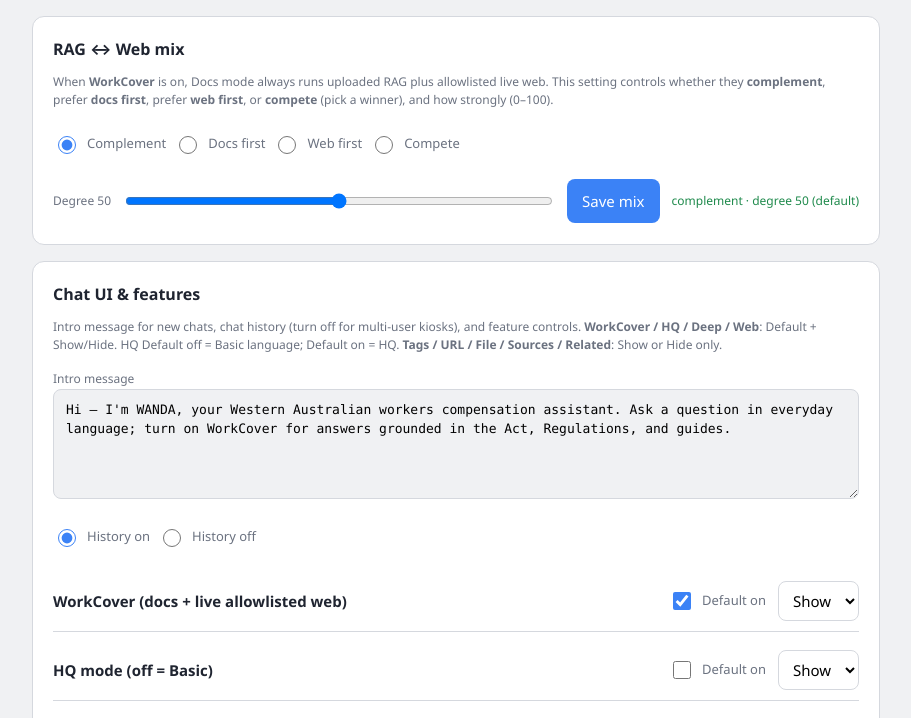
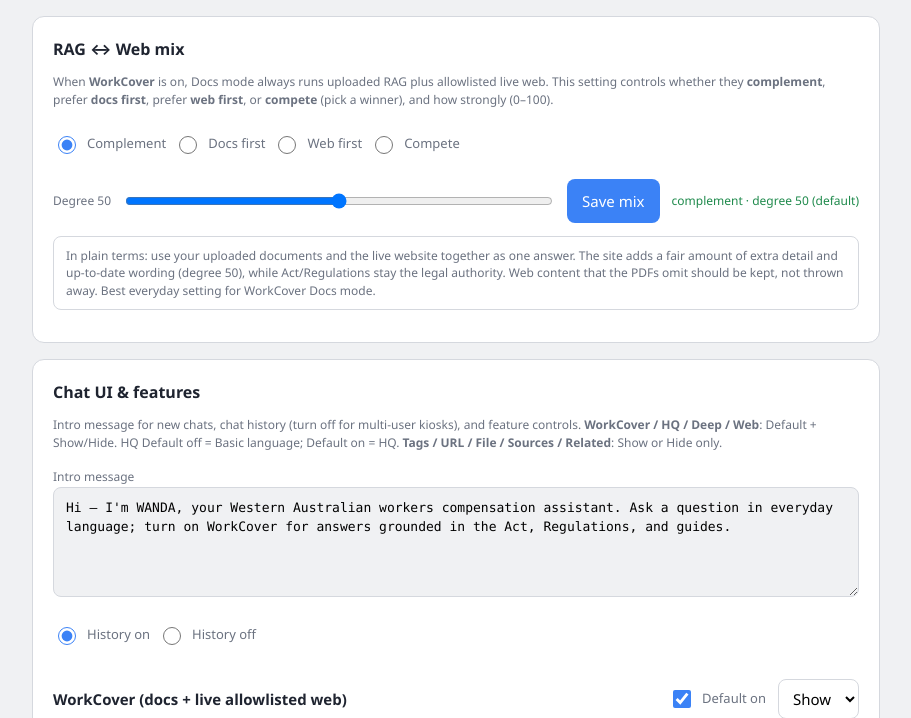
Before and after one commit to oicurmt3/kb-template, a PHP site: page /admin.php in a window 1280 px wide. Shown: the part 1010-1728 px from the top of the page, without its empty margins (184-1095 px from the left). Run offline with PHP 8.4, Linux system fonts and the light colour scheme; the visitor is signed in with stand-in values (Sample User, id 1); data that the repository does not hold is empty.

Commit message:
Add live plain-English hint for RAG vs web mix in admin.
Co-authored-by: Cursor <cursoragent@cursor.com>

```diff
--- a/admin.php
+++ b/admin.php
@@ -111,6 +111,7 @@ $appTitle = (string)($config['app']['title'] ?? 'WANDA');
         <button type="button" id="save-rag-web-mix" class="btn btn-primary">Save mix</button>
         <span id="rag-web-mix-status" class="hint" aria-live="polite"></span>
       </div>
+      <p id="rag-web-mix-hint" class="hint rag-web-mix-hint" style="margin-top:12px" aria-live="polite"></p>
     </section>
 
     <section class="card">
--- a/assets/admin.js
+++ b/assets/admin.js
@@ -27,6 +27,7 @@
   const $ragWebDegreeVal = document.getElementById('rag-web-degree-val');
   const $saveRagWebMix = document.getElementById('save-rag-web-mix');
   const $ragWebMixStatus = document.getElementById('rag-web-mix-status');
+  const $ragWebMixHint = document.getElementById('rag-web-mix-hint');
   const $uiIntro = document.getElementById('ui-intro');
   const $uiFeaturesList = document.getElementById('ui-features-list');
   const $saveUiFeatures = document.getElementById('save-ui-features');
@@ -562,6 +563,76 @@
     $ragWebMixStatus.classList.toggle('ok', !!msg && !isErr);
   }
 
+  function degreeBand(degree) {
+    if (degree <= 25) return 'light';
+    if (degree <= 60) return 'medium';
+    return 'strong';
+  }
+
+  /** Plain-English explanation of the current mix for admins. */
+  function ragWebMixLaymanHint(mode, degree) {
+    const d = Number.isFinite(degree) ? degree : 50;
+    const band = degreeBand(d);
+    const strength =
+      band === 'light'
+        ? 'only a little'
+        : band === 'medium'
+          ? 'a fair amount'
+          : 'a lot';
+
+    if (mode === 'docs_first') {
+      return (
+        'In plain terms: trust your uploaded Act, Regulations, and guides first. ' +
+        'The live website is used ' +
+        strength +
+        ' (degree ' +
+        d +
+        ') only when the documents are thin or silent — for example current how-to pages. ' +
+        'Web should not override what the Act says. Good default when legal accuracy matters most.'
+      );
+    }
+    if (mode === 'web_first') {
+      return (
+        'In plain terms: lead with what the live allowlisted website says today. ' +
+        'Your uploaded documents still supply ' +
+        strength +
+        ' of the legal backbone (degree ' +
+        d +
+        ') — section numbers and duties from the Act/Regs. ' +
+        'Useful when the site is the day-to-day guide and the PDFs are the rulebook.'
+      );
+    }
+    if (mode === 'compete') {
+      return (
+        'In plain terms: do not blend both sides into one soft answer. ' +
+        'Pick the clearer winner for the question. ' +
+        (band === 'light'
+          ? 'At this degree (' + d + '), the uploaded documents usually win when both look plausible.'
+          : band === 'medium'
+            ? 'At this degree (' + d + '), either side can win — whichever fits the question better.'
+            : 'At this degree (' + d + '), the live website is favoured when both sides look plausible (Act/Regs still win clear statute questions).') +
+        ' Use this when you want a decisive answer, not a merge.'
+      );
+    }
+    // complement
+    return (
+      'In plain terms: use your uploaded documents and the live website together as one answer. ' +
+      'The site adds ' +
+      strength +
+      ' of extra detail and up-to-date wording (degree ' +
+      d +
+      '), while Act/Regulations stay the legal authority. ' +
+      'Web content that the PDFs omit should be kept, not thrown away. ' +
+      'Best everyday setting for WorkCover Docs mode.'
+    );
+  }
+
+  function updateRagWebMixHint() {
+    if (!$ragWebMixHint) return;
+    const mix = selectedRagWebMix();
+    $ragWebMixHint.textContent = ragWebMixLaymanHint(mix.mode, mix.degree);
+  }
+
   function applyRagWebMix(mix) {
     const mode = (mix && mix.mode) || 'complement';
     const degree = mix && typeof mix.degree === 'number' ? mix.degree : 50;
@@ -576,6 +647,7 @@
     if (el) el.checked = true;
     if ($ragWebDegree) $ragWebDegree.value = String(degree);
     if ($ragWebDegreeVal) $ragWebDegreeVal.textContent = String(degree);
+    updateRagWebMixHint();
   }
 
   function selectedRagWebMix() {
@@ -591,8 +663,13 @@
   if ($ragWebDegree) {
     $ragWebDegree.addEventListener('input', () => {
       if ($ragWebDegreeVal) $ragWebDegreeVal.textContent = $ragWebDegree.value;
+      updateRagWebMixHint();
     });
   }
+  document.querySelectorAll('input[name="rag-web-mode"]').forEach((radio) => {
+    radio.addEventListener('change', updateRagWebMixHint);
+  });
+  updateRagWebMixHint();
 
   function setUiFeaturesStatus(msg, isErr) {
     if (!$uiFeaturesStatus) return;
--- a/assets/style.css
+++ b/assets/style.css
@@ -819,6 +819,14 @@ a.cite-link:focus {
 .hint { font-size: 12px; color: var(--muted); }
 .hint.ok { color: var(--ok); }
 .hint.err, .err { color: var(--error); }
+.rag-web-mix-hint {
+  padding: 10px 12px;
+  border-radius: 8px;
+  border: 1px solid var(--border);
+  background: var(--surface);
+  line-height: 1.45;
+  max-width: 52rem;
+}
 .muted { color: var(--muted); font-weight: 400; }
 code { background: var(--bg-alt); padding: 1px 6px; border-radius: 4px; font-size: 12px; }
 
```
